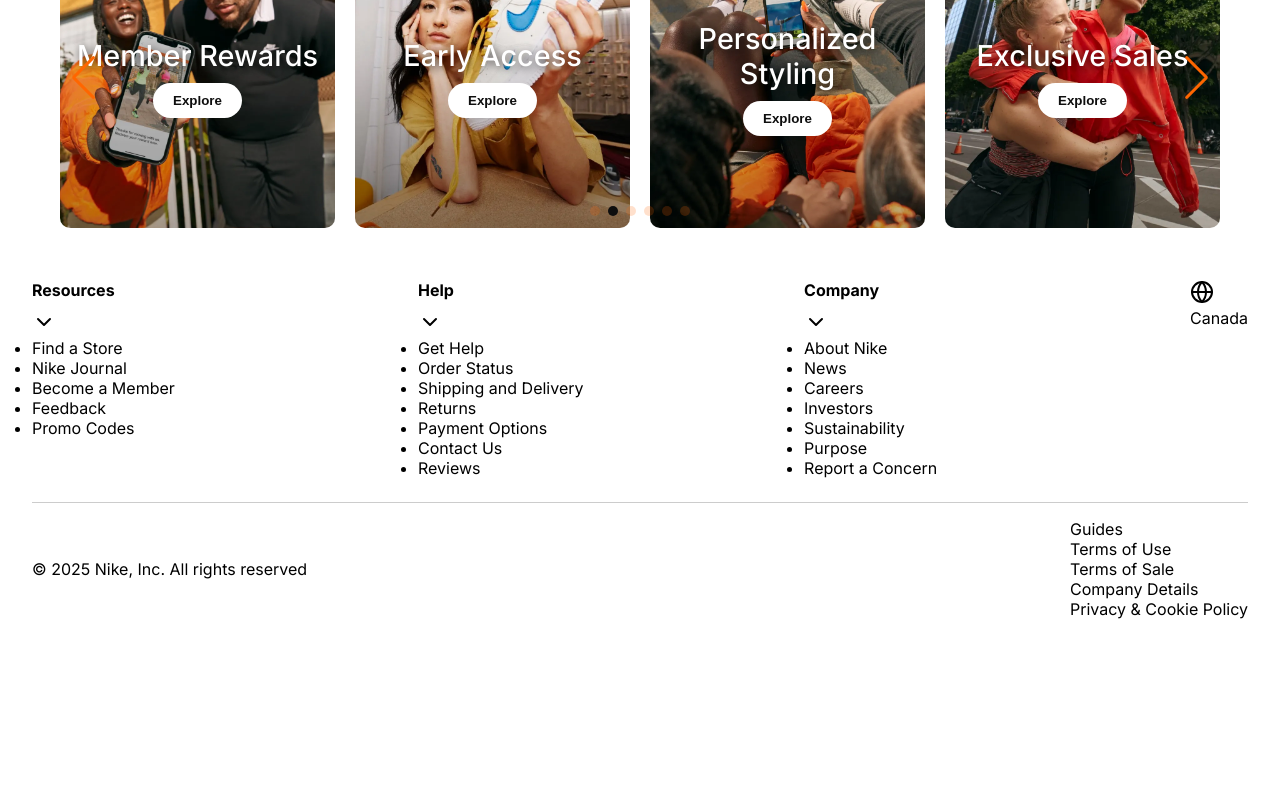
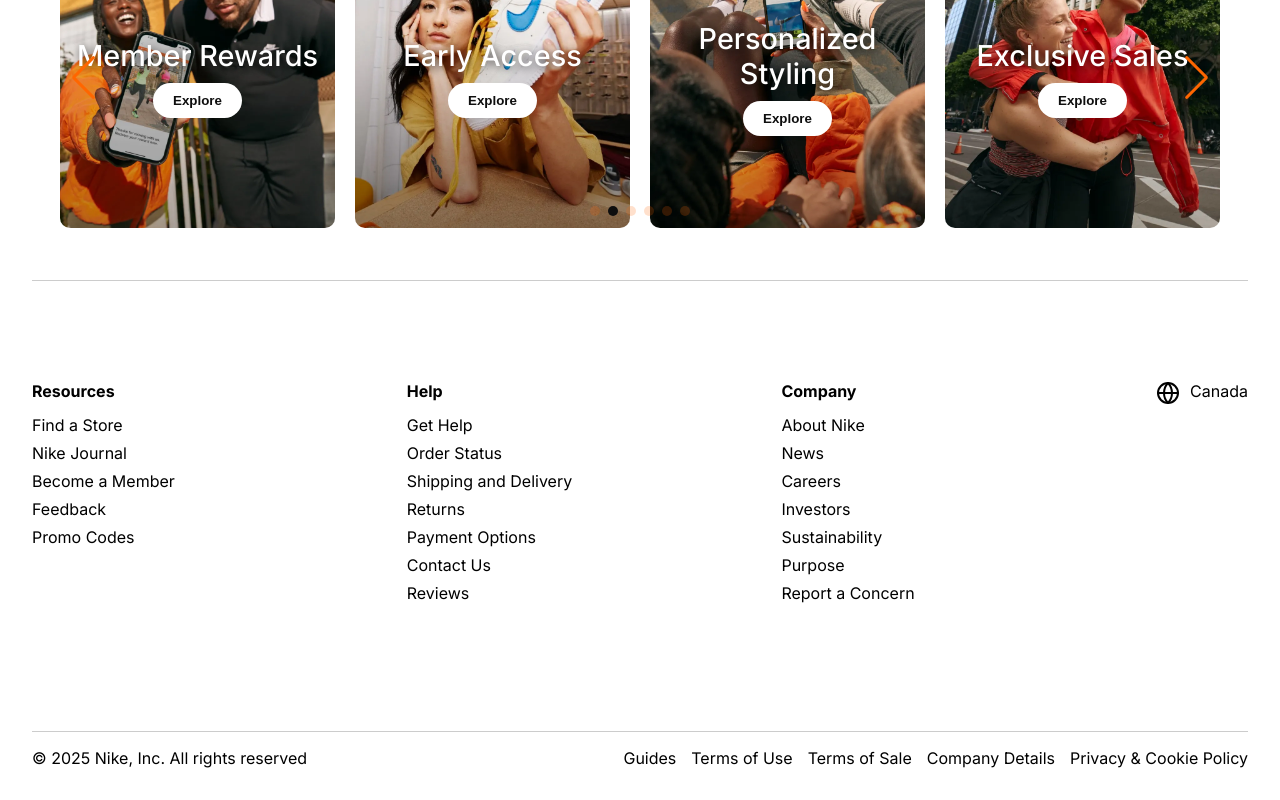
Before and after one commit to Harshdeepsdhillon1/Nike, a React (Vite) app in the folder Nike/: page / in a window 1280 px wide. Shown: the part 3051-3851 px from the top of the page. Before the commit the page ends 3702 px from the top, so only its background shows below. Built offline with nearby package versions, Linux system fonts and the light colour scheme.

Commit message:
added animations for navbar and footer

```diff
--- a/Nike/src/components/Footer.jsx
+++ b/Nike/src/components/Footer.jsx
@@ -1,11 +1,21 @@
-import React, { useState } from "react";
-import { ChevronDown } from 'lucide-react';
-import { Globe } from 'lucide-react';
+import React, { useState, useEffect } from "react";
+import { ChevronDown, Globe } from "lucide-react";
 import "../css/footer.css";
 
 const Footer = () => {
-  // State to control dropdown visibility
+  // State to track screen width
+  const [isMobile, setIsMobile] = useState(window.innerWidth < 1024);
   const [openDropdown, setOpenDropdown] = useState(null);
+
+  // Effect to update state on window resize
+  useEffect(() => {
+    const handleResize = () => {
+      setIsMobile(window.innerWidth < 1024);
+    };
+
+    window.addEventListener("resize", handleResize);
+    return () => window.removeEventListener("resize", handleResize);
+  }, []);
 
   const toggleDropdown = (index) => {
     setOpenDropdown(openDropdown === index ? null : index);
@@ -13,7 +23,7 @@ const Footer = () => {
 
   return (
     <footer className="footer-container">
-      {/* First Row - Now with Dropdowns for Mobile */}
+      {/* First Row - Dropdowns for Mobile */}
       <div className="footer-top">
         {[
           { title: "Resources", items: ["Find a Store", "Nike Journal", "Become a Member", "Feedback", "Promo Codes"] },
@@ -23,7 +33,8 @@ const Footer = () => {
           <div key={index} className="footer-column">
             <div className="footer-header" onClick={() => toggleDropdown(index)}>
               <h4>{section.title}</h4>
-              <ChevronDown className={`arrow-icon ${openDropdown === index ? "open" : ""}`} />
+              {/* Show ChevronDown only if screen width is less than 1024px */}
+              {isMobile && <ChevronDown className={`arrow-icon ${openDropdown === index ? "open" : ""}`} />}
             </div>
             <ul className={`footer-dropdown ${openDropdown === index ? "show" : ""}`}>
               {section.items.map((item, i) => (
@@ -33,10 +44,10 @@ const Footer = () => {
           </div>
         ))}
 
-    <div className="footer-column footer-country">
-        <Globe className="globe-icon" />
-        <p>Canada</p>
-    </div>
+        <div className="footer-column footer-country">
+          <Globe className="globe-icon" />
+          <p>Canada</p>
+        </div>
       </div>
 
       {/* Second Row */}
--- a/Nike/src/components/Navbar.jsx
+++ b/Nike/src/components/Navbar.jsx
@@ -1,6 +1,6 @@
 import React, { useState, useEffect } from "react";
 import { Search, Heart, ShoppingBag, AlignJustify, X } from "lucide-react";
-import { motion } from "framer-motion"; // Import Framer Motion
+import { AnimatePresence, motion } from "framer-motion";
 import "../css/navbar.css";
 
 const Navbar = () => {
@@ -73,22 +73,23 @@ const Navbar = () => {
 
           {isMobile && (
             <button className="menu-toggle" onClick={() => setMenuOpen(true)}>
-              <AlignJustify size={28} color="#000000" />
+              <AlignJustify size={28} color="#0e0e0e" />
             </button>
           )}
         </div>
       </div>
 
       {/* Expanded Navbar - Visible when hovering */}
+<AnimatePresence>
   {!isMobile && isExpanded && (
     <motion.div
       className="expanded-navbar"
-          initial={{ opacity: 0, y: -50 }}  // Start state (hidden and up)
-      animate={{ opacity: 1, y: 0 }}    // Animated state (fully visible)
-      exit={{ opacity: 0, y: -50 }}     // Exit state (hidden and up)
-          onMouseEnter={handleMouseEnter}  // Keep it open if hovering
+      initial={{opacity:0, y: -30 }} // Start hidden & slightly above
+      animate={{opacity:1, y: 0 }} // Slide down & fade in
+      exit={{opacity: 0, y: -30}} // Slide up & fade out on exit
+      transition={{ duration: 0.2 }}
+      onMouseEnter={handleMouseEnter} // Keep it open if hovering
       onMouseLeave={handleMouseLeave} // Close when leaving both
-          transition={{duration: 0.3}}
     >
       <div className="expanded-content">
         <div className="column">
@@ -124,22 +125,24 @@ const Navbar = () => {
           <span>Dance</span>
           <span>Skateboarding</span>
         </div>
-
       </div>
     </motion.div>
   )}
+</AnimatePresence>
+
 
       {/* Mobile Menu */}
+        <AnimatePresence>
           {isMobile && menuOpen && (
             <motion.div
               className="mobile-menu"
-          initial={{ x: "100%" }}
-          animate={{ x: 0 }}
-          exit={{ x: "100%" }}
+              initial={{ x: "100%" }} // Start off-screen (Right side)
+              animate={{ x: 0 }} // Slide in to position
+              exit={{ x: "100%" }} // Slide out when closing
               transition={{ type: "spring", stiffness: 300, damping: 25 }}
             >
               <button className="close-menu" onClick={() => setMenuOpen(false)}>
-            <X size={28} color="#000000" />
+                <X size={28} color="#0e0e0e"/>
               </button>
               <div className="mobile-nav-links">
                 <span>New & Featured</span>
@@ -153,6 +156,8 @@ const Navbar = () => {
               </div>
             </motion.div>
           )}
+        </AnimatePresence>
+
     </div>
   );
 };
--- a/Nike/src/css/footer.css
+++ b/Nike/src/css/footer.css
@@ -5,6 +5,7 @@
     display: flex;
     flex-direction: column;
     gap: 1.5rem;
+
   }
 
   /* First Row - Desktop */
@@ -13,15 +14,28 @@
     grid-template-columns: repeat(3, 1fr) auto;
     gap: 2rem;
     height: 80%;
+    border-top: 1px solid #ccc;
+    padding: 100px 0;
   }
 
   .footer-column h4 {
     font-weight: bold;
     margin-bottom: 10px;
   }
-
+  .footer-column ul li{
+    list-style: none;
+    padding: 4px 0;
+    transition: font-weight 0.3s ease;
+  }
+  .footer-column ul li:hover{
+    font-weight: bold;
+    cursor: pointer;
+  }
   .footer-country {
     margin-left: auto;
+    display: flex;
+    justify-content: space-between;
+    gap: 10px;
   }
 
   /* Second Row */
@@ -31,6 +45,15 @@
     align-items: center;
     border-top: 1px solid #ccc;
     padding-top: 1rem;
+  }
+  .footer-bottom .footer-links{
+    display: flex;
+    justify-content: space-evenly;
+    gap: 15px;
+  }
+
+  .footer-links p:hover{
+    cursor: pointer;
   }
 
   /* ============ RESPONSIVE FOOTER ============ */
--- a/Nike/src/css/navbar.css
+++ b/Nike/src/css/navbar.css
@@ -129,7 +129,7 @@
 
  /* Mobile Menu Button */
 .menu-toggle {
-    background: none;
+    background: none!important;
     border: none;
     cursor: pointer;
   }
@@ -159,6 +159,7 @@
     background: none;
     border: none;
     cursor: pointer;
+    background: none!important;
   }
 
   /* Tiny Navbar in Mobile Menu */
@@ -210,8 +211,7 @@
     flex-direction: column;
     align-items: center;
     justify-content: center;
-    margin-bottom: 200px;
-    margin-bottom: 100px;
+    margin-bottom: 20px;
     padding: 0 100px;
     background-color: var(--white);
   }
--- a/Nike/src/css/styles.css
+++ b/Nike/src/css/styles.css
@@ -37,7 +37,6 @@
 .explore-button {
   margin-top: 25px;
   padding: 12px 24px;
-
   background-color: var(--black);
   color: var(--white);
   text-decoration: none;
```
Lines whose indentation alone changed are shown as unchanged.
